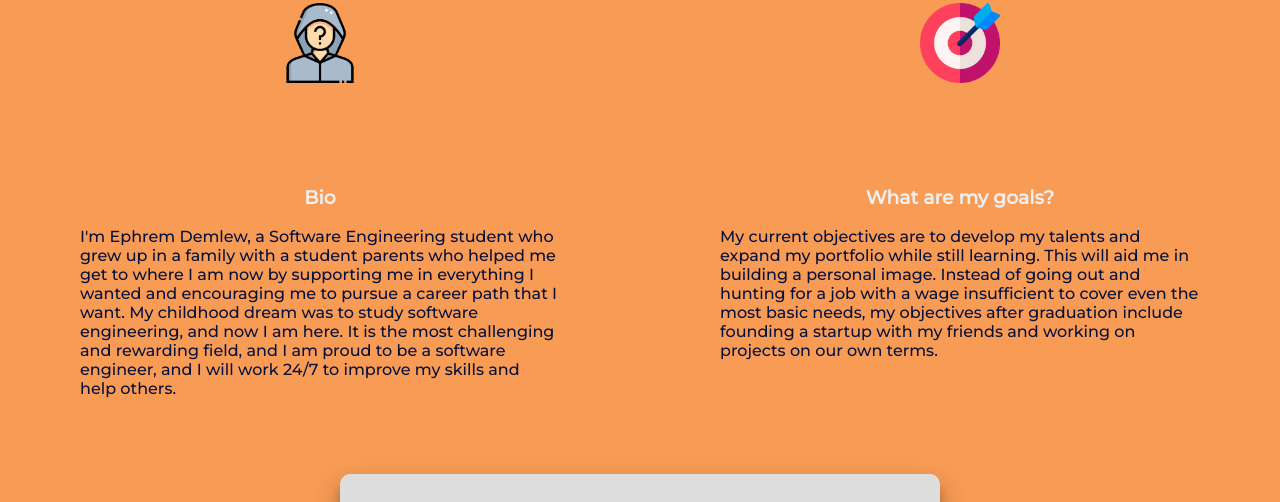
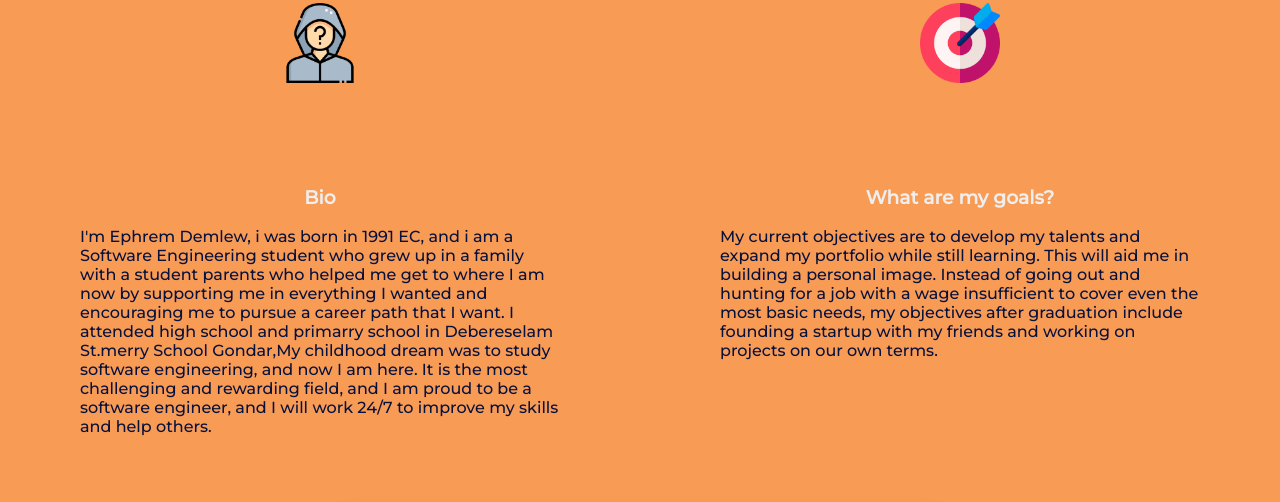
Before and after one commit to EphremDemlew/EphremDemlew_BITSr01, a plain HTML site: page index.html in a window 1280 px wide. Shown: the part 812-1314 px from the top of the page. Drawn offline with Linux system fonts and the light colour scheme.

Commit message:
Updated the content

```diff
--- a/index.html
+++ b/index.html
@@ -117,10 +117,10 @@
             />
             <h3>Bio</h3>
             <p>
-              I'm Ephrem Demlew, a Software Engineering student who grew up in a
+              I'm Ephrem Demlew, i was born in 1991 EC, and i am a Software Engineering student who grew up in a
               family with a student parents who helped me get to where I am now
               by supporting me in everything I wanted and encouraging me to
-              pursue a career path that I want. My childhood dream was to study
+              pursue a career path that I want. I attended high school and primarry school in Debereselam St.merry School Gondar,My childhood dream was to study
               software engineering, and now I am here. It is the most
               challenging and rewarding field, and I am proud to be a software
               engineer, and I will work 24/7 to improve my skills and help
```
